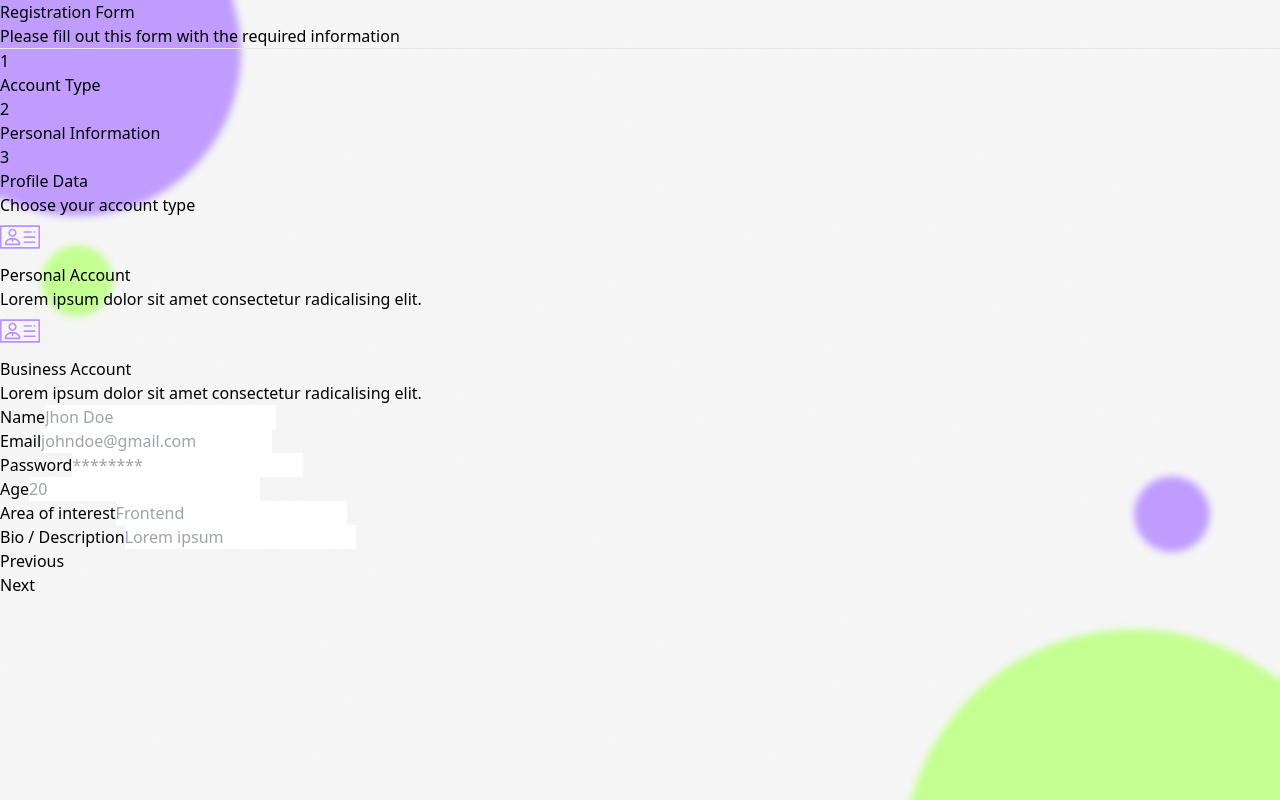
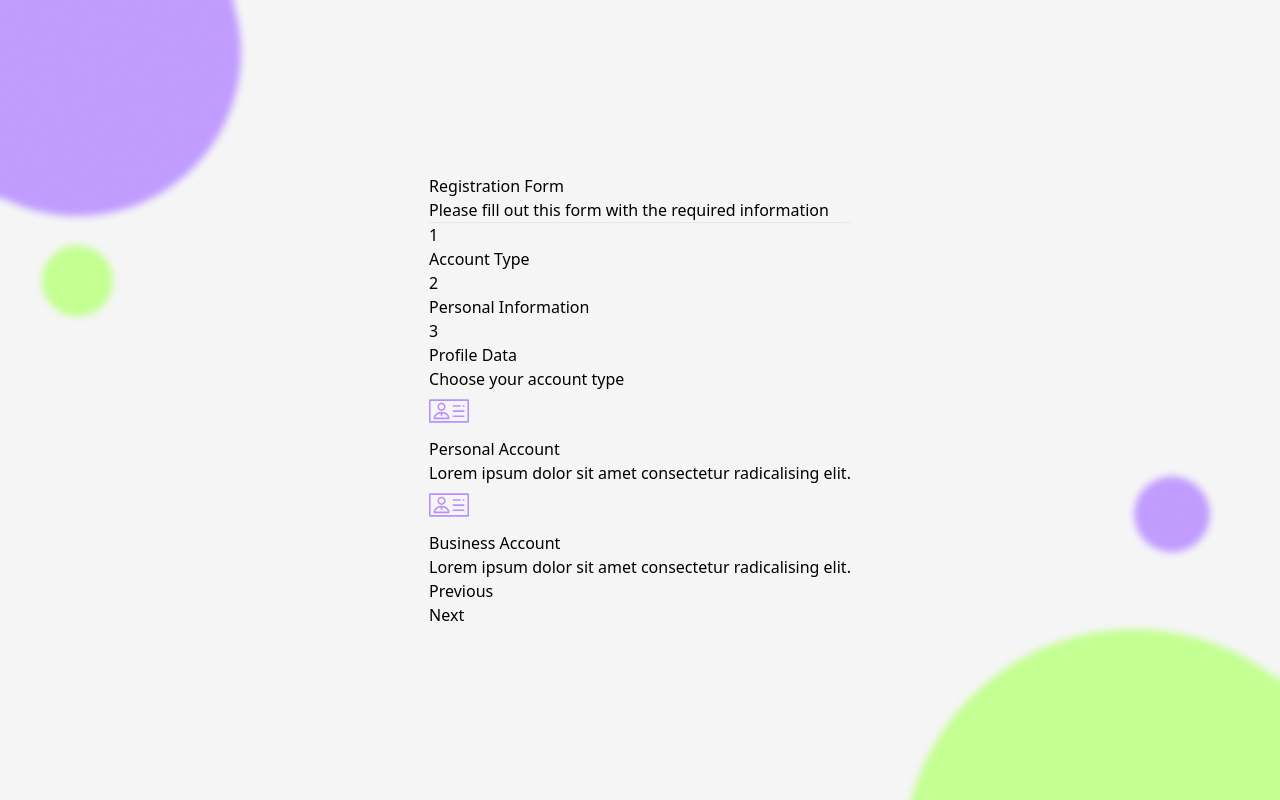
Before and after one commit to ethan-frot/FormApp, a React (Vite) app: page / in a window 1280 px wide. Built offline with nearby package versions, Linux system fonts and the light colour scheme.

Commit message:
✨Add SendForm page

```diff
--- a/src/App.tsx
+++ b/src/App.tsx
@@ -1,24 +1,27 @@
-import {useState} from "react";
-import StaticPage from "./components/ui/StaticPage";
+import { useState } from "react";
+import StaticPage from "./components/ui/StaticPage.tsx";
 import StepsBar from "./components/ui/StepsBar.tsx";
 import AccountType from "./components/steps/AccountType.tsx";
 import PersonalInformation from "./components/steps/PersonalInformation.tsx";
 import ProfileData from "./components/steps/ProfileData.tsx";
+import SendForm from "./components/steps/SendForm.tsx";
 import ButtonPrevious from "./components/ui/Buttons/ButtonPrevious.tsx";
 import ButtonNext from "./components/ui/Buttons/ButtonNext.tsx";
 
 function App() {
   const [currentStep, setCurrentStep] = useState<number>(0);
 
+  const steps = [<AccountType />, <PersonalInformation />, <ProfileData />];
+
   return (
     <div className="flex justify-center items-center pt-10">
+      {currentStep < 3 ? (
           <div className="p-6 px-10 flex justify-center items-center flex-col bg-white rounded-md">
             <div>
               <StaticPage />
               <StepsBar />
-          <AccountType />
-          <PersonalInformation />
-          <ProfileData />
+
+              {steps[currentStep]}
               <div className="flex justify-end gap-2">
                 <ButtonPrevious
                   currentStep={currentStep}
@@ -31,6 +34,9 @@ function App() {
               </div>
             </div>
           </div>
+      ) : (
+        <SendForm />
+      )}
     </div>
   );
 }
--- /dev/null
+++ b/src/components/steps/SendForm.tsx
@@ -0,0 +1,15 @@
+const SendForm = () => {
+  return (
+    <div className="flex flex-col justify-center items-center gap-5">
+      <img src="../../../public/form-checked.svg" alt="form-checked" />
+        <div className="flex flex-col justify-center items-center gap-5">
+            <h1 className="font-bold text-3xl">Bien joué !</h1>
+            <h1 className="font-bold text-3xl">Le formulaire à été rempli avec succès</h1>
+            <h1 className="font-bold text-3xl">Un email de confirmation vous a été envoyé à l'adresse
+                suivante :</h1>
+        </div>
+    </div>
+  );
+};
+
+export default SendForm;
--- a/src/components/ui/Buttons/ButtonNext.tsx
+++ b/src/components/ui/Buttons/ButtonNext.tsx
@@ -1,11 +1,11 @@
 type ButtonNextProps = {
     currentStep: number;
-    setCurrentStep: (currentStep: number) => void;
+    setCurrentStep: (currentStep: (prevStep: number) => number) => void;
 }
 
 const ButtonNext = ({ currentStep, setCurrentStep }: ButtonNextProps) => {
     const nextStep = () => {
-        setCurrentStep(currentStep + 1);
+        setCurrentStep((prevStep) => Math.min(prevStep + 1, 3));
     };
 
     return (
@@ -13,6 +13,7 @@ const ButtonNext = ({ currentStep, setCurrentStep }: ButtonNextProps) => {
             <button
                 className="bg-purple-400 text-amber-50 px-4 py-2 rounded-sm"
                 onClick={nextStep}
+                disabled={currentStep === 3}
             >
                 Next
             </button>
--- a/src/components/ui/Buttons/ButtonPrevious.tsx
+++ b/src/components/ui/Buttons/ButtonPrevious.tsx
@@ -1,11 +1,11 @@
 type ButtonPreviousProps = {
     currentStep: number;
-    setCurrentStep: (currentStep: number) => void;
+    setCurrentStep: (currentStep: (prevStep: number) => number) => void;
 }
 
 const ButtonPrevious = ({ currentStep, setCurrentStep }: ButtonPreviousProps) => {
     const previousStep = () => {
-        setCurrentStep(currentStep - 1);
+        setCurrentStep((prevStep) => Math.max(prevStep - 1, 0));
     };
 
     return (
@@ -13,6 +13,7 @@ const ButtonPrevious = ({ currentStep, setCurrentStep }: ButtonPreviousProps) =>
             <button
                 className="text-gray-300 px-4 py-2"
                 onClick={previousStep}
+                disabled={currentStep === 0}
             >
                 Previous
             </button>
--- a/src/index.css
+++ b/src/index.css
@@ -1,6 +1,14 @@
 @tailwind base;
 @tailwind components;
 @tailwind utilities;
+
+#root {
+    display: flex;
+    flex-direction: column;
+    align-items: center;
+    justify-content: center;
+    height: 100vh;
+}
 
 body {
     background-repeat: no-repeat;
```
Also changed, not shown: src/components/ui/StepsBar.tsx (+4 -4 lines), public/form-checked.svg (added). Lines whose indentation alone changed are shown as unchanged.
